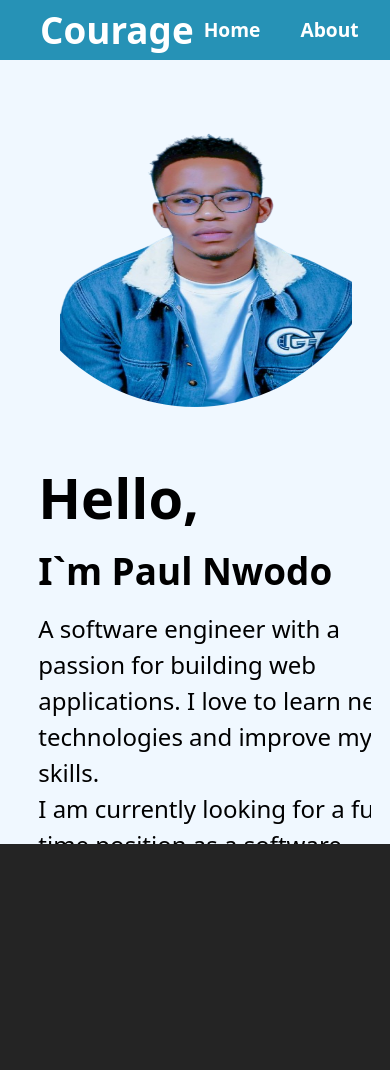
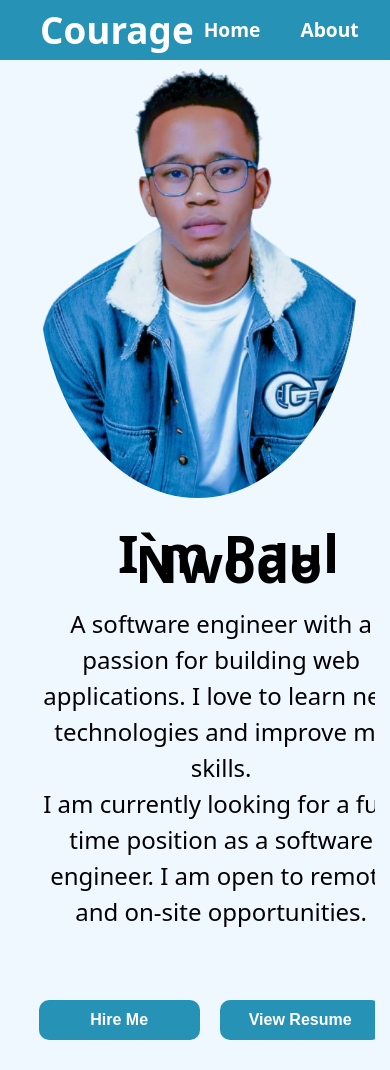
Before and after one commit to Tonypaul544/Paul-Nwodo-portfolio, a React (Vite) app: page / in a window 390 px wide. Before the commit the page ends 844 px from the top, so only its background shows below. Built offline with nearby package versions, Linux system fonts and the light colour scheme.

Commit message:
Update Mobile.css

```diff
--- a/src/Mobile.css
+++ b/src/Mobile.css
@@ -4,8 +4,8 @@
 
   .hameContainer {
   all: unset;
-  width: 100vw;
-  height: 100vh;
+  width: 100%;
+  height: 100%;
   display: flex;
   align-items: center;
   flex-direction: column-reverse;
@@ -17,15 +17,26 @@
   width: 90%;
   height: 100%;
   overflow: hidden;
-  margin-top: 30px;
+  margin-top: 10px;
+  /* background-color: blueviolet; */
 }
 
 .greeting {
-  font-size: 3.5rem;
+  font-size: 3rem;
   color: black;
-  text-align: left;
+  text-align: center;
   margin-top: 20px;
-  /* display: none; */
+  display: none;
+}
+
+.myName {
+  font-size: 3.3em;
+  text-align: center;
+  margin: 30px auto 40px;
+}
+
+.im {
+  display: none;
 }
 
 .welcomeText {
@@ -38,19 +49,65 @@
   text-align: center;
 }
 
+.description {
+  width: 100%;
+  text-align: center;
+  padding-right: 15px;
+  box-sizing: border-box;
+
+}
+
+.description2{
+  display: none;
+}
+
+.actionBTNs {
+  width: 90%;
+  height: 10%;
+  display: flex;
+  justify-content: center;
+  align-items: center;
+  margin-bottom: 20px;
+}
+
 .homeRight {
-  width: 100%;
-  height: 100%;
+  width: 90%;
+  height: 90%;
   display: flex;
-  border-radius: 100%;
+  margin: auto;
   flex-direction: column;
   overflow: hidden;
   justify-content: center;
   align-items: center;
-  padding-right: 30px;
-  /* background-color: blueviolet; */
+  /* background-color: rgb(162, 212, 248); */
   overflow: hidden;
+  margin-top: 50px;
 
+}
+
+.empty{
+  width: 100%;
+  height: 30%;
+  background-color: aqua;
+  display: none;
+}
+
+.profile {
+  width: 90%;
+  height: 30%;
+  object-fit: cover;
+  display: flex;
+  margin: auto;
+  border-radius: 80%;
+}
+
+.profilePic {
+  width: 100%;
+  height: 30%;
+  bottom: 0;
+  display: flex;
+  margin: auto;
+  border-radius: 80%;
 }
 
 
@@ -58,6 +115,4 @@
 
 
 
-
-
 }
```
